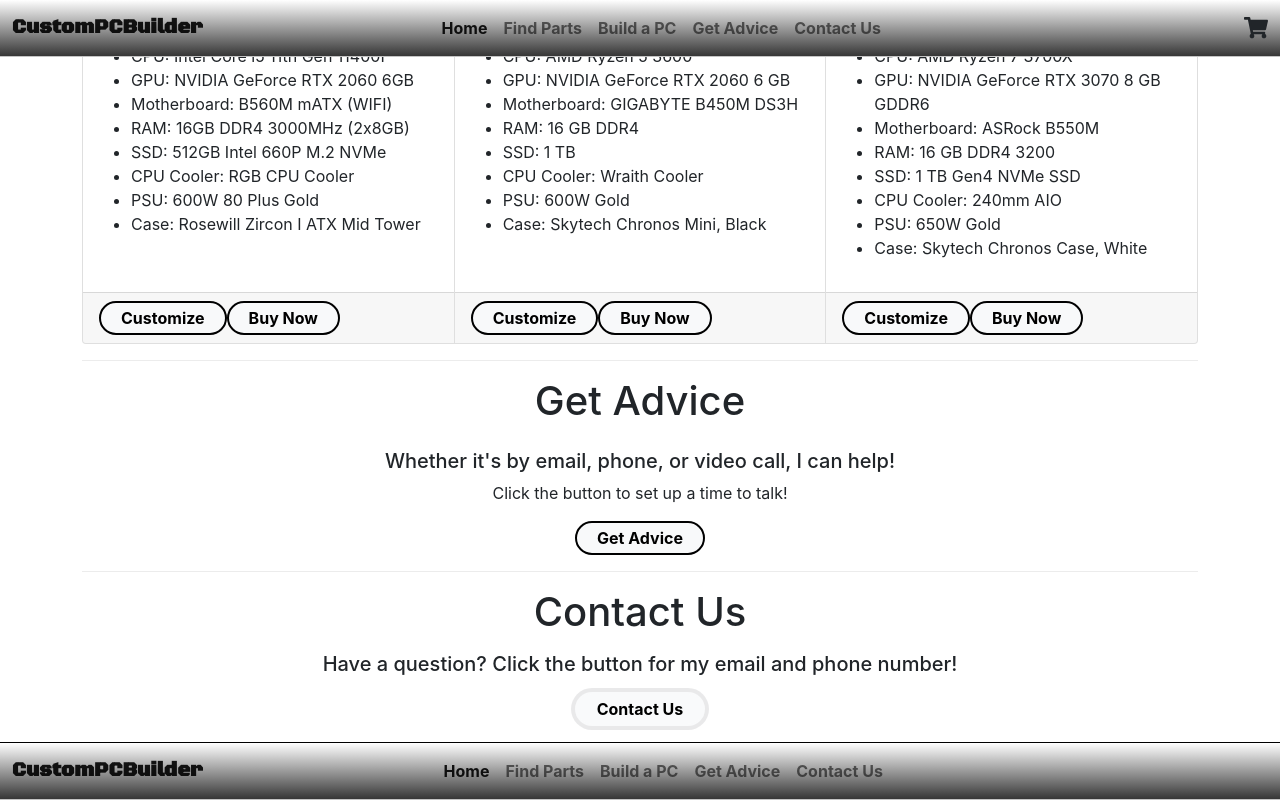
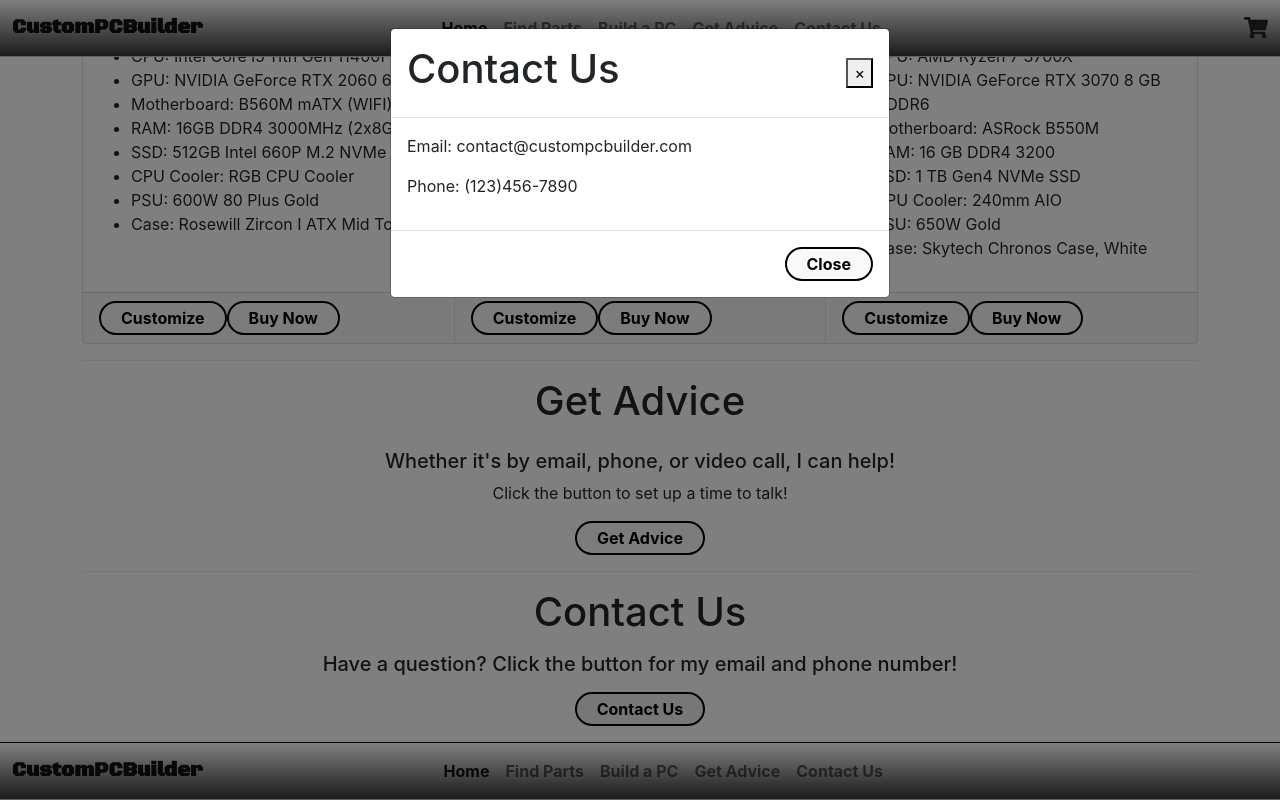
Before and after one commit to Keidusii/Portfolio-project, a React (Create React App) app: page / in a window 1280 px wide. Both pictures are taken after a click on the button "Contact Us". Shown: the part 1617-2417 px from the top of the page. Built offline with nearby package versions, Linux system fonts and the light colour scheme.

Commit message:
Implement part of Modals

```diff
--- a/src/App.css
+++ b/src/App.css
@@ -39,7 +39,7 @@
 }
 
 Card {
-    height: 100%;
+    height: 100%
 }
 
 ul > li {
--- a/src/components/BuildPcComponent.js
+++ b/src/components/BuildPcComponent.js
@@ -1,10 +1,27 @@
 import React, { Component } from "react";
-import { Card, Button, CardImg, CardGroup, CardBody, CardFooter } from 'reactstrap';
+import { Card, Button, CardImg, CardGroup, CardBody, CardFooter,
+        Modal, ModalHeader, ModalBody, ModalFooter } from 'reactstrap';
 
 class BuildPc extends Component {
+    constructor(props) {
+        super(props);
+        this.state = {
+            isModalOpen: false
+        }
+
+        this.toggleModal = this.toggleModal.bind(this);
+    }
+
+    toggleModal() {
+        this.setState({
+            isModalOpen: !this.state.isModalOpen
+        });
+    }
+
     render() {
         const card = this.props.pcBuilds.map(pc => {
             return (
+                <React.Fragment>
                     <Card key={pc.id}>
                         <CardImg width="100%" src={pc.src} alt={pc.alt}/>
                         <CardBody>
@@ -22,10 +39,24 @@
                             </ul>
                         </CardBody>
                         <CardFooter>
-                        <button type="button" className="btn main-button btn-light">Customize</button>
-                        <button type="button" className="btn main-button btn-light ml-2 mt-md-2 my-lg-auto">Buy Now</button>
+                            <Button color="light" className="main-button" onClick={this.toggleModal}>Customize</Button>
+                            <Button color="light" className="main-button ml-2 mt-md-2 my-lg-auto">Buy Now</Button>
                         </CardFooter>
                     </Card>
+
+                    <Modal isOpen={this.state.isModalOpen} toggle={this.toggleModal}>
+                        <ModalHeader toggle={this.toggleModal}>
+                            <h1>Customize</h1>
+                        </ModalHeader>
+                        <ModalBody>
+
+                        </ModalBody>
+                        <ModalFooter>
+                            <Button color="light" className="main-button" onClick={this.toggleModal}>Close</Button>
+                            <Button color="light" className="main-button" onClick={this.toggleModal}>Add to Cart</Button>
+                        </ModalFooter>
+                    </Modal>
+                </React.Fragment>
             );
         });
 
--- a/src/components/ContactUsComponent.js
+++ b/src/components/ContactUsComponent.js
@@ -1,15 +1,45 @@
-import React from 'react';
+import React, { Component } from 'react';
+import { Button, Modal, ModalHeader, ModalBody, ModalFooter } from 'reactstrap';
 
-function ContactUs() {
+class ContactUs extends Component {
+    constructor(props) {
+        super(props);
+        this.state = {
+            isModalOpen: false
+        }
+
+        this.toggleModal = this.toggleModal.bind(this);
+    }
+
+    toggleModal() {
+        this.setState({
+            isModalOpen: !this.state.isModalOpen
+        });
+    }
+
+    render() {
         return (
             <div id="contactUs" className="container text-center">
                 <div className="text-center">
                     <h1>Contact Us</h1>
                     <h5 className="my-3">Have a question? Click the button for my email and phone number!</h5>
                 </div>
-            <button id="contact-modal" className="btn main-button btn-light mb-3 text-nowrap">Contact Us</button>
+                <button color="light" id="contact-modal" className="main-button mb-3 text-nowrap" onClick={this.toggleModal}>Contact Us</button>
+                <Modal isOpen={this.state.isModalOpen} toggle={this.toggleModal}>
+                    <ModalHeader toggle={this.toggleModal}>
+                        <h1>Contact Us</h1>
+                    </ModalHeader>
+                    <ModalBody>
+                        <p>Email: contact@custompcbuilder.com</p>
+                        <p>Phone: (123)456-7890</p>
+                    </ModalBody>
+                    <ModalFooter>
+                        <Button onClick={this.toggleModal} color="light" className="main-button">Close</Button>
+                    </ModalFooter>
+                </Modal>
             </div>
         );
     }
+}
 
 export default ContactUs;
--- a/src/components/FooterComponent.js
+++ b/src/components/FooterComponent.js
@@ -21,7 +21,7 @@
                                 <a className="nav-link" href="#buildPC">Build a PC</a>
                             </li>
                             <li className="nav-item">
-                                <a className="nav-link" href="./getAdvice.html">Get Advice</a>
+                                <a className="nav-link" href="#getAdvice">Get Advice</a>
                             </li>
                             <li className="nav-item">
                                 <a className="nav-link" href="#contactUs">Contact Us</a>
--- a/src/components/HeaderComponent.js
+++ b/src/components/HeaderComponent.js
@@ -1,6 +1,14 @@
-import React from 'react';
+import React, { Component } from 'react';
 
-function Header() {
+class Header extends Component {
+    constructor(props) {
+        super(props);
+        this.state = {
+            isModalOpen: false
+        }
+    }
+
+    render() {
         return (
             <nav className="navbar navbar-light bg-light sticky-top navbar-expand-md">
                 <div className="container-fluid">
@@ -20,7 +28,7 @@
                                 <a className="nav-link nav-scroll" href="#buildPC">Build a PC</a>
                             </li>
                             <li className="nav-item">
-                            <a className="nav-link nav-scroll" href="./getAdvice.html">Get Advice</a>
+                                <a className="nav-link nav-scroll" href="#getAdvice">Get Advice</a>
                             </li>
                             <li className="nav-item">
                                 <a className="nav-link nav-scroll" href="#contactUs">Contact Us</a>
@@ -32,5 +40,6 @@
             </nav>
         );
     }
+}
 
 export default Header;
--- a/src/components/NeedAdviceComponent.js
+++ b/src/components/NeedAdviceComponent.js
@@ -1,6 +1,22 @@
-import React from 'react';
+import React, { Component } from 'react';
+import { Button, Modal, ModalHeader, ModalBody } from 'reactstrap';
 
-function NeedAdvice() {
+class NeedAdvice extends Component {
+    constructor(props) {
+        super(props);
+        this.state = {
+            isModalOpen: false
+        }
+
+        this.toggleModal = this.toggleModal.bind(this);
+    }
+
+    toggleModal() {
+        this.setState({
+            isModalOpen: !this.state.isModalOpen
+        })
+    }
+    render() {
         return (
             <div className="container" id="needAdvice">
                 <div className="text-center">
@@ -11,11 +27,20 @@
                     </p>
                 </div>
                 <div className="text-center">
-                <button className="btn main-button btn-light text-nowrap">Get Advice</button>
+                    <Button color="light" className="main-button text-nowrap" onClick={this.toggleModal}>Get Advice</Button>
                 </div>
+                <Modal isOpen={this.state.isModalOpen} toggle={this.toggleModal}>
+                    <ModalHeader toggle={this.toggleModal}>
+                        <h1>Get Advice</h1>
+                    </ModalHeader>
+                    <ModalBody>
+
+                    </ModalBody>
+                </Modal>
                 <hr />
             </div>
         );
     }
+}
 
 export default NeedAdvice;
```
Lines whose indentation alone changed are shown as unchanged.
